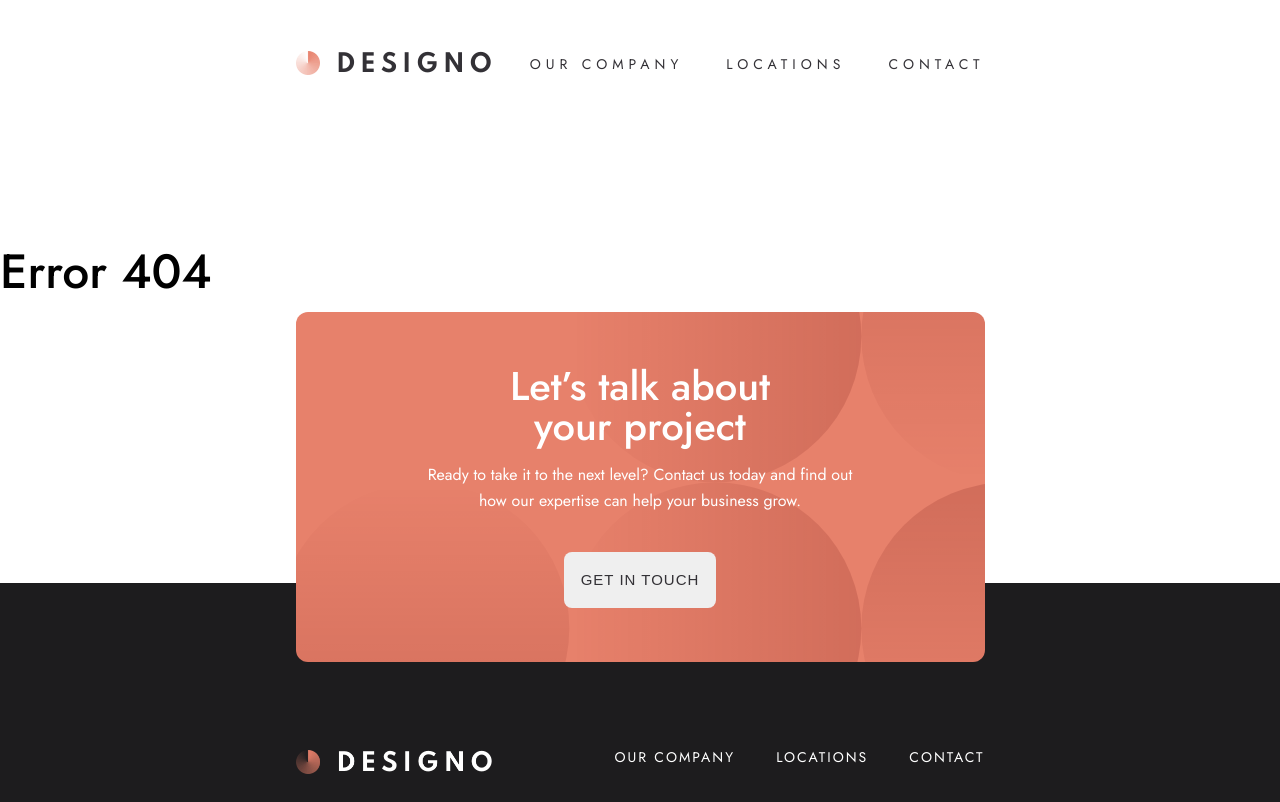
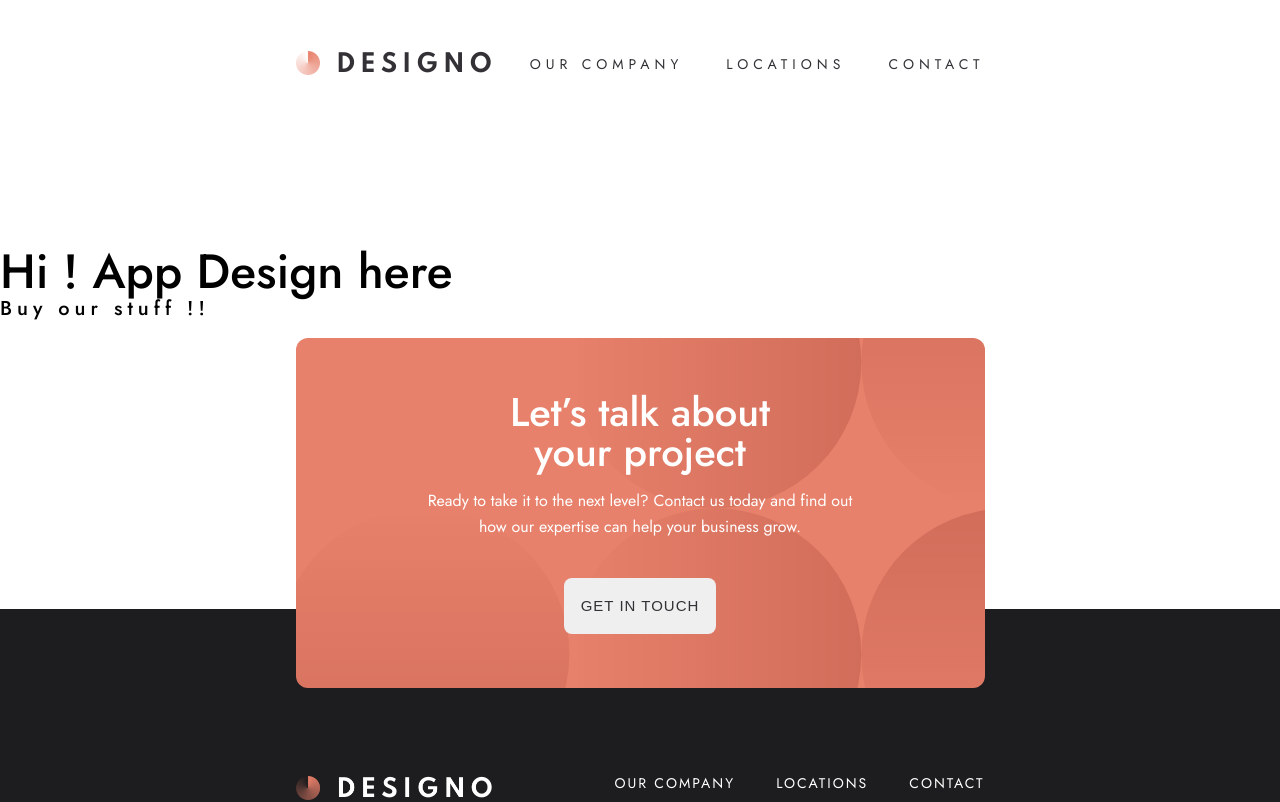
Before and after one commit to pierrolabo/designomultipagewebsite, a React (Create React App) app: page /app-design in a window 1280 px wide. Shown: the top 802 px of the page. Built offline with nearby package versions, Linux system fonts and the light colour scheme.

Commit message:
modify url

```diff
--- a/src/App.js
+++ b/src/App.js
@@ -28,13 +28,13 @@ function App() {
      <HeaderContainer/>
        <Switch>
 
-        <Route path="/webdesign">
+        <Route path="/web-design">
           <WebDesign />
         </Route>
-        <Route path="/appdesign">
+        <Route path="/app-design">
           <AppDesign/>
         </Route>
-        <Route path="/graphicdesign">
+        <Route path="/graphic-design">
           <GraphicDesign/>
         </Route>
         <Route path="/locations">
--- a/src/components/Containers/CategoryContainer/CategoryContainer.js
+++ b/src/components/Containers/CategoryContainer/CategoryContainer.js
@@ -7,9 +7,9 @@ import './CategoryContainer.scss';
 export default function CategoryContainer() {
     return(
         <section className="categorycontainer">
-            <CardCategory title="WEB DESIGN" link="/webdesign" />
-            <CardCategory title="APP DESIGN" link="/appdesign" />
-            <CardCategory title="GRAPHIC DESIGN" link="/graphicdesign" />
+            <CardCategory title="WEB DESIGN" link="/web-design" />
+            <CardCategory title="APP DESIGN" link="/app-design" />
+            <CardCategory title="GRAPHIC DESIGN" link="/graphic-design" />
         </section>
     )
 
```
